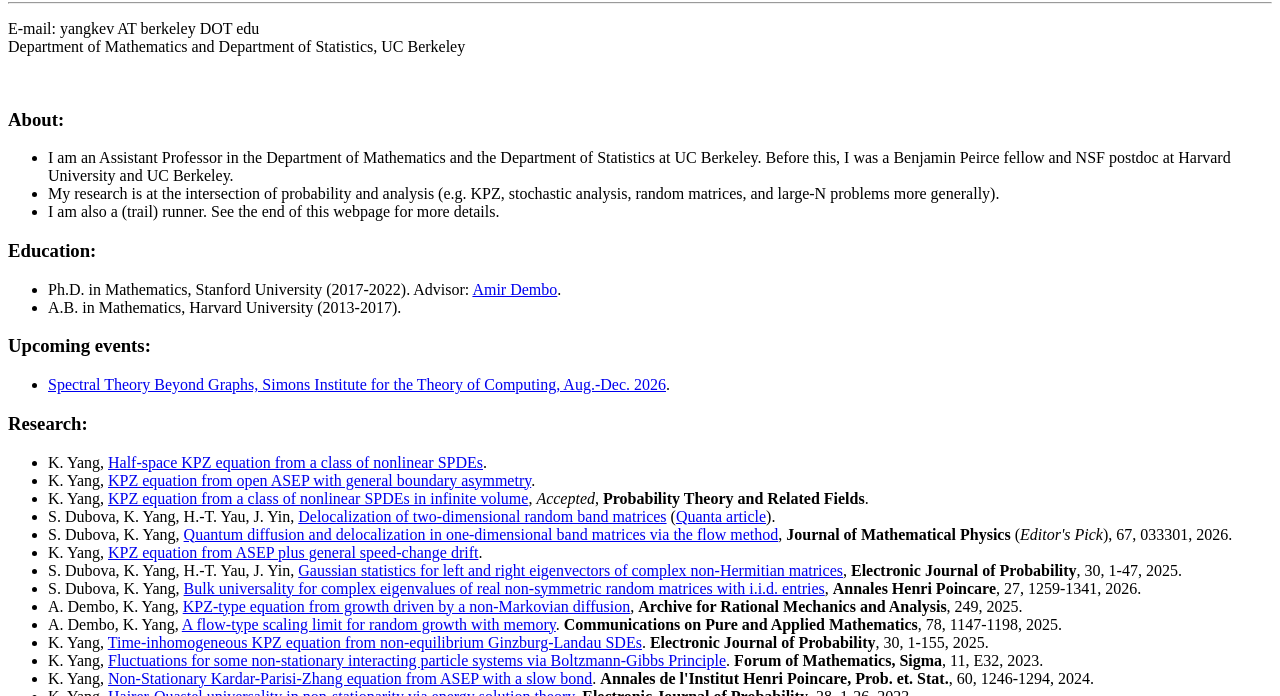
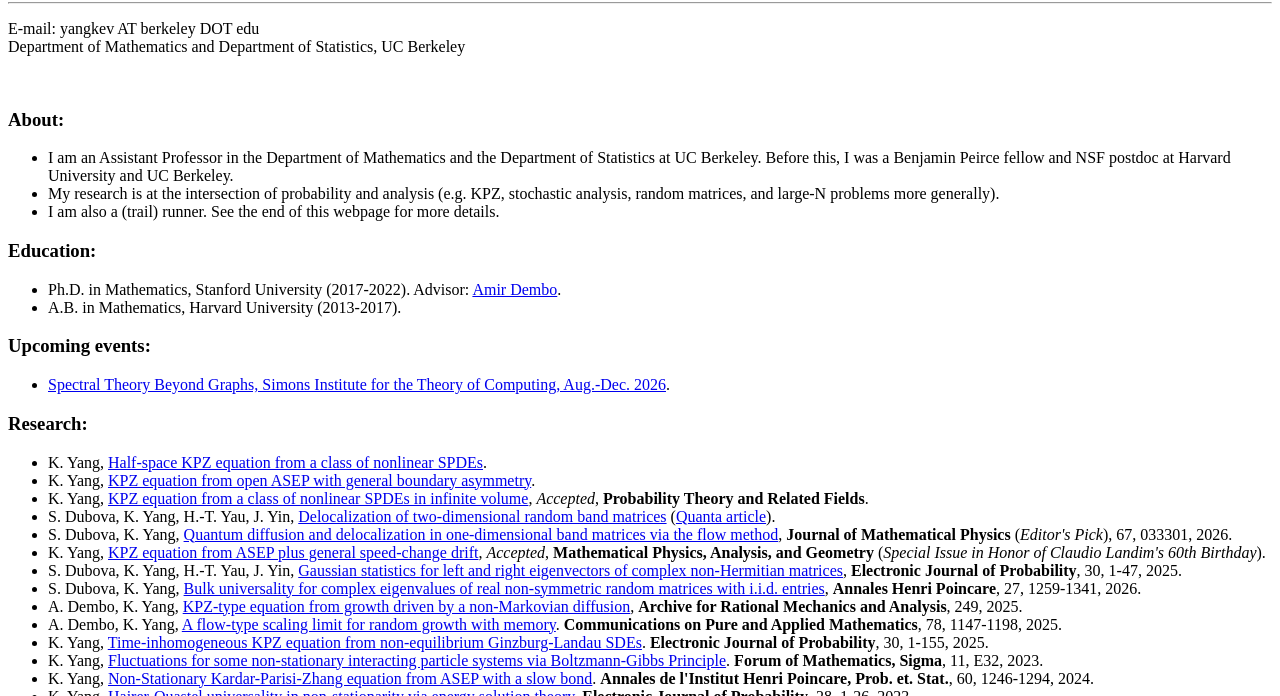
Before and after one commit to yang-kev/yang-kev.github.io, a plain HTML site: page index.html in a window 1280 px wide. Shown: the part 104-800 px from the top of the page. Drawn offline with Linux system fonts and the light colour scheme.

Commit message:
Update index.html

```diff
--- a/index.html
+++ b/index.html
@@ -36,7 +36,7 @@ Department of Mathematics and Department of Statistics, UC Berkeley</p><br>
 <li> K. Yang, <a href=https://arxiv.org/pdf/2507.10545 target="_blank"> KPZ equation from a class of nonlinear SPDEs in infinite volume</a>, <i>Accepted</i>, <b>Probability Theory and Related Fields</b>.</li>
 <li> S. Dubova, K. Yang, H.-T. Yau, J. Yin, <a href=https://arxiv.org/pdf/2503.07606 target="_blank"> Delocalization of two-dimensional random band matrices</a> (<a href=https://www.quantamagazine.org/new-physics-inspired-proof-probes-the-borders-of-disorder-20250815/ target="_blank">Quanta article</a>).</li>
 <li> S. Dubova, K. Yang, <a href=https://arxiv.org/pdf/2412.15207 target="_blank"> Quantum diffusion and delocalization in one-dimensional band matrices via the flow method</a>, <b>Journal of Mathematical Physics</b> (<i>Editor's Pick</i>), 67, 033301, 2026.</li>
-<li> K. Yang, <a href=https://arxiv.org/pdf/2409.10513 target="_blank"> KPZ equation from ASEP plus general speed-change drift</a>.</li>
+<li> K. Yang, <a href=https://arxiv.org/pdf/2409.10513 target="_blank"> KPZ equation from ASEP plus general speed-change drift</a>, <i>Accepted</i>, <b>Mathematical Physics, Analysis, and Geometry</b> (<i>Special Issue in Honor of Claudio Landim's 60th Birthday</i>).</li>
 <li> S. Dubova, K. Yang, H.-T. Yau, J. Yin, <a href=https://arxiv.org/pdf/2403.19644.pdf target="_blank"> Gaussian statistics for left and right eigenvectors of complex non-Hermitian matrices</a>, <b>Electronic Journal of Probability</b>, 30, 1-47, 2025.</li>
 <li> S. Dubova, K. Yang, <a href=https://arxiv.org/pdf/2402.10197.pdf target="_blank"> Bulk universality for complex eigenvalues of real non-symmetric random matrices with i.i.d. entries</a>, <b>Annales Henri Poincare</b>, 27, 1259-1341, 2026.</li>
 <li> A. Dembo, K. Yang, <a href=https://arxiv.org/pdf/2311.16095.pdf target="_blank"> KPZ-type equation from growth driven by a non-Markovian diffusion</a>, <b>Archive for Rational Mechanics and Analysis</b>, 249, 2025.</li>
```
